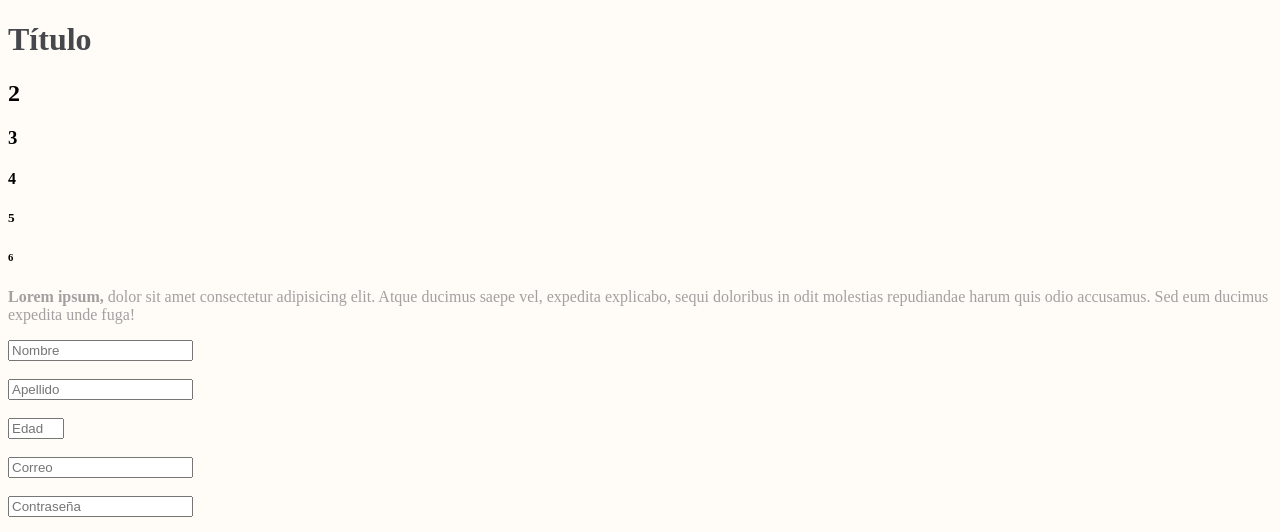
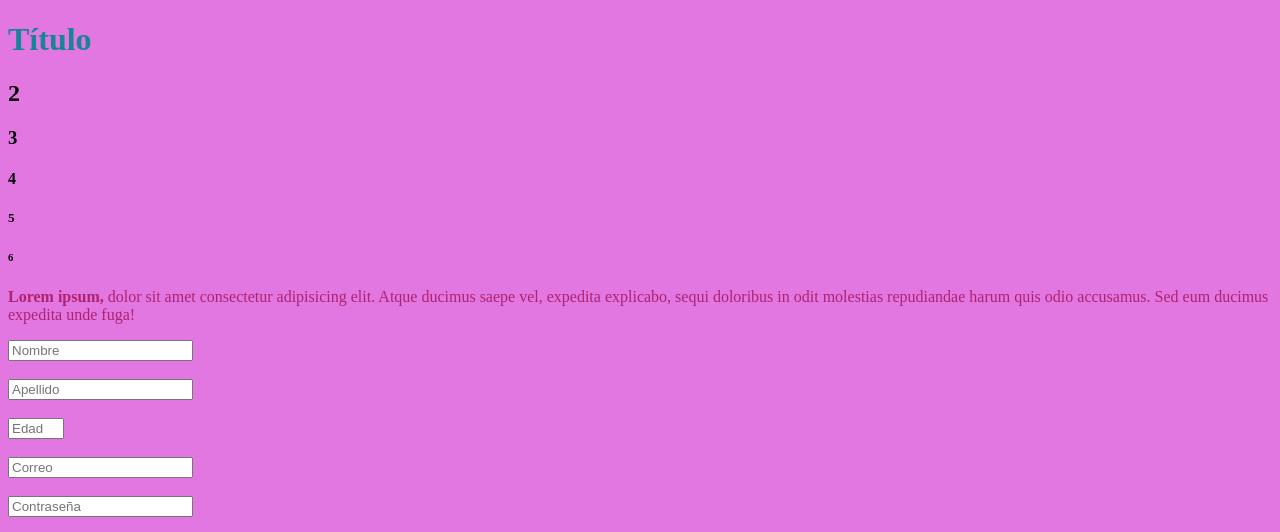
Before and after one commit to madariana/frontend, a plain HTML site: page index.html in a window 1280 px wide. Shown: the top 532 px of the page. Drawn offline with Linux system fonts and the light colour scheme.

Commit message:
Hice un nuevo cambio

```diff
--- a/index.html
+++ b/index.html
@@ -7,15 +7,15 @@
     <title>Matcha</title>
     <style>
         body {
-            background-color: #fffbf7;
+            background-color: #e277e2;
         }
 
         h1 {
-            color: #46484c;
+            color: #178497;
         }
 
         p {
-            color: #8b8b8bcc;
+            color: #a10e53cc;
         }
 
         button {
```
